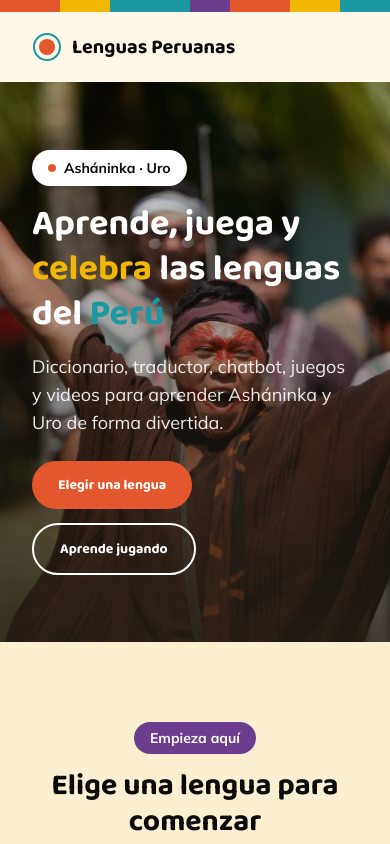
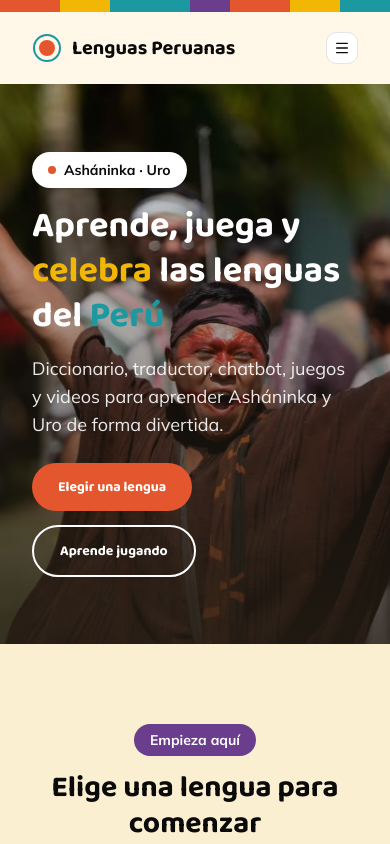
Before and after one commit to ouracademy/living-langs-peru, a Next.js app: page / in a window 390 px wide. Shown: the top 844 px of the page. Built offline with nearby package versions, Linux system fonts and the light colour scheme.

Commit message:
feat: add a menu responsive

```diff
--- a/src/components/header.tsx
+++ b/src/components/header.tsx
@@ -24,7 +24,6 @@ const menuItems = [
 export function HeaderPlataform() {
   const [isOpen, setIsOpen] = React.useState(false);
   return (
-    <>
     <header className="sticky top-0 z-50 bg-[#FFF7E8]">
       <div className="mx-auto flex max-w-[1180px] items-center justify-between px-8 py-5">
         <div className="flex items-center gap-2.5">
@@ -52,78 +51,21 @@ export function HeaderPlataform() {
               {item.label}
             </Link>
           ))}
-            {/* <li>
-              <a
-                href="#recursos"
-                className="text-[#241D14] no-underline font-semibold text-sm px-4 py-2.5 rounded-full hover:bg-[#F2B705]"
-              >
-                Recursos
-              </a>
-            </li>
-            <li>
-              <a
-                href="#educacion"
-                className="text-[#241D14] no-underline font-semibold text-sm px-4 py-2.5 rounded-full hover:bg-[#F2B705]"
-              >
-                Aprende
-              </a>
-            </li>
-            <li>
-              <a
-                href="#historias"
-                className=" text-[#241D14] no-underline font-semibold text-sm px-4 py-2.5 rounded-full hover:bg-[#F2B705]"
-              >
-                Historias
-              </a>
-            </li> */}
         </nav>
+        {/* Usuario y Menu sandwich */}
+        <div className="flex items-center gap-2">
+          {/*User button */}
           <Link
             href="#lenguas"
             className="hidden rounded-full bg-[#E4572E] px-5.5 py-2.5 text-sm font-bold text-white no-underline hover:bg-[#C7431C] md:inline-block"
           >
             Elegir lengua
           </Link>
-        </div>
-      </header>
-      {/* <header className="flex sticky top-0 z-50 w-full border-b bg-background/95 backdrop-blur"> */}
-      {/* <div className="container mx-auto flex h-16 items-center justify-between px-4">
-          <Link href="/" className="flex items-center font-bold text-lg">
-            <Image
-              src="/logo.webp"
-              alt="Lenguas Peruanas"
-              width={100}
-              height={100}
-              className="object-contain h-auto w-24"
-            />
-            <span>Lenguas Peruanas</span>
-          </Link>
-
-          <nav className="hidden md:flex items-center gap-6">
-            {menuItems.map((item) => (
-              <Link
-                href={item.href}
-                key={item.label}
-                className="text-base font-medium text-muted-foreground  hover:text-[#044D58] transition-colors"
-              >
-                {item.label}
-              </Link>
-            ))}
-          </nav> */}
-      {/* Usuario y Menu sandwich */}
-      {/* <div className="flex items-center gap-2"> */}
-      {/*User button */}
-      {/* <Button
-              variant="ghost"
-              size="icon"
-              className="rounded-full border h-9 w-9"
-            >
-              <User className="h-4.5 w-4.5 text-muted-foreground" />
-              <span className="sr-only font-normal">Usuario</span>
-            </Button> */}
-      {/* Menu sandwich*/}
-      {/* <div className="md:hidden">
+          {/* Menu sandwich */}
+          <div className="md:hidden">
             <Sheet open={isOpen} onOpenChange={setIsOpen}>
               <SheetTrigger
+                style={{ cursor:"pointer"}}
                 className={cn(
                   buttonVariants({ variant: "outline", size: "icon" }),
                 )}
@@ -131,9 +73,9 @@ export function HeaderPlataform() {
                 <Menu className="h-5 w-5" />
                 <span className="sr-only">Abrir menú</span>
               </SheetTrigger>
-                <SheetContent side="left">
+              <SheetContent side="left" className="bg-[#fff7e8] [&>button]:cursor-pointer">
                 <SheetHeader>
-                    <SheetTitle className="text-left text-lg">
+                  <SheetTitle className="text-left text-xl font-bold">
                     Lenguas Peruanas
                   </SheetTitle>
                 </SheetHeader>
@@ -143,6 +85,7 @@ export function HeaderPlataform() {
                       key={item.label}
                       href={item.href}
                       onClick={() => setIsOpen(false)}
+                      className="font-semibold"
                     >
                       {item.label}
                     </Link>
@@ -150,10 +93,9 @@ export function HeaderPlataform() {
                 </nav>
               </SheetContent>
             </Sheet>
-            </div> */}
-      {/* </div> */}
-      {/* </div> */}
-      {/* </header> */}
-    </>
+          </div>
+        </div>
+      </div>
+    </header>
   );
 }
```
Lines whose indentation alone changed are shown as unchanged.
